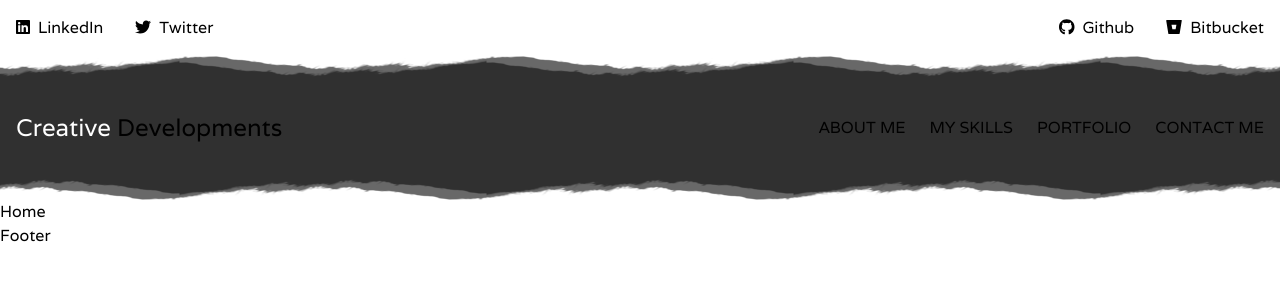
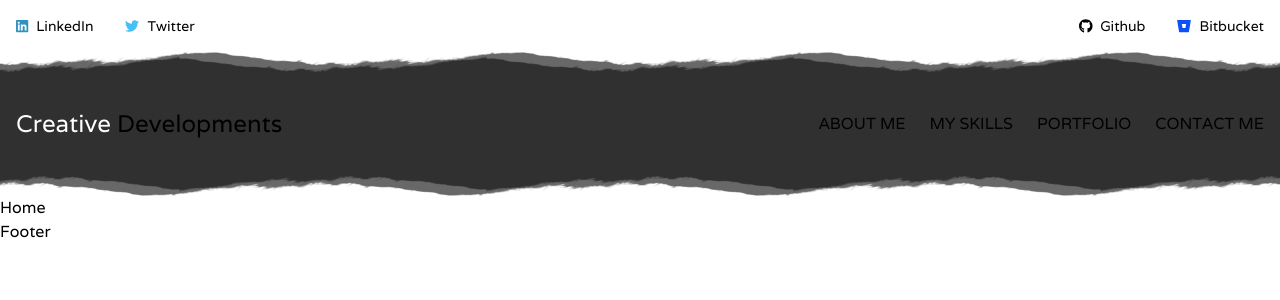
Before and after one commit to omarCreativeDev/creative-developments, a Next.js app: page / in a window 1280 px wide. Shown: the top 300 px of the page. Built offline with nearby package versions, Linux system fonts and the light colour scheme.

Commit message:
styled HeaderTopLinks component and added generic typography classes

```diff
--- /dev/null
+++ b/components/Layout/Header/HeaderTopLinks/HeaderTopLinks.module.scss
@@ -0,0 +1,3 @@
+.socialLink:hover {
+  text-decoration: underline;
+}
--- a/components/Layout/Header/HeaderTopLinks/HeaderTopLinks.tsx
+++ b/components/Layout/Header/HeaderTopLinks/HeaderTopLinks.tsx
@@ -2,18 +2,21 @@ import Link from 'next/link';
 import { FontAwesomeIcon } from '@fortawesome/react-fontawesome';
 import { faLinkedin, faTwitter, faGithub, faBitbucket } from '@fortawesome/free-brands-svg-icons';
 import { ListItemDetails } from '../interfaces';
+import styles from './HeaderTopLinks.module.scss';
 
 export const HeaderTopLinks = () => {
   const socialLinks: ListItemDetails[] = [
     {
       href: 'https://www.linkedin.com/in/omarcreativedev',
       icon: faLinkedin,
-      label: 'LinkedIn'
+      label: 'LinkedIn',
+      class: 'linkedIn'
     },
     {
       href: 'https://twitter.com/OmarCreativeDev',
       icon: faTwitter,
-      label: 'Twitter'
+      label: 'Twitter',
+      class: 'twitter'
     }
   ];
 
@@ -26,7 +29,8 @@ export const HeaderTopLinks = () => {
     {
       href: 'https://bitbucket.org/omarCreativeDev',
       icon: faBitbucket,
-      label: 'Bitbucket'
+      label: 'Bitbucket',
+      class: 'bitbucket'
     }
   ];
 
@@ -37,8 +41,8 @@ export const HeaderTopLinks = () => {
           {socialLinks &&
             socialLinks.map((i) => (
               <Link href={i.href} key={i.label}>
-                <a target="_blank" rel="noreferrer">
-                  {i.icon && <FontAwesomeIcon className="pr-2" icon={i.icon} />}
+                <a className={`${styles.socialLink} text-sm`} target="_blank" rel="noreferrer">
+                  {i.icon && <FontAwesomeIcon className={`${i.class} pr-2`} icon={i.icon} />}
                   {i.label}
                 </a>
               </Link>
@@ -48,8 +52,8 @@ export const HeaderTopLinks = () => {
           {codeLinks &&
             codeLinks.map((i) => (
               <Link href={i.href} key={i.label}>
-                <a target="_blank" rel="noreferrer">
-                  {i.icon && <FontAwesomeIcon className="pr-2" icon={i.icon} />}
+                <a className={`${styles.socialLink} text-sm`} target="_blank" rel="noreferrer">
+                  {i.icon && <FontAwesomeIcon className={`${i.class} pr-2`} icon={i.icon} />}
                   {i.label}
                 </a>
               </Link>
--- a/components/Layout/Header/interfaces.ts
+++ b/components/Layout/Header/interfaces.ts
@@ -1,6 +1,7 @@
 import { IconProp } from '@fortawesome/fontawesome-svg-core';
 
 export interface ListItemDetails {
+  class?: string;
   href: string;
   icon?: IconProp;
   label: string;
--- a/styles/_typography.scss
+++ b/styles/_typography.scss
@@ -5,3 +5,40 @@
     font-family: $font-family-varela;
   }
 }
+
+.twitter,
+.safari,
+.css3 {
+  color: $picton-blue;
+}
+
+.internetExplorer,
+.linkedIn {
+  color: $boston-blue;
+}
+
+.bitbucket {
+  color: $blue-ribbon;
+}
+
+.opera {
+  color: $radical-red;
+}
+
+.firefox,
+.html5 {
+  color: $cinnabar;
+}
+
+.chrome,
+.js {
+  color: $gold;
+}
+
+.android {
+  color: $secondary-color;
+}
+
+.apple {
+  color: $iron;
+}
```
